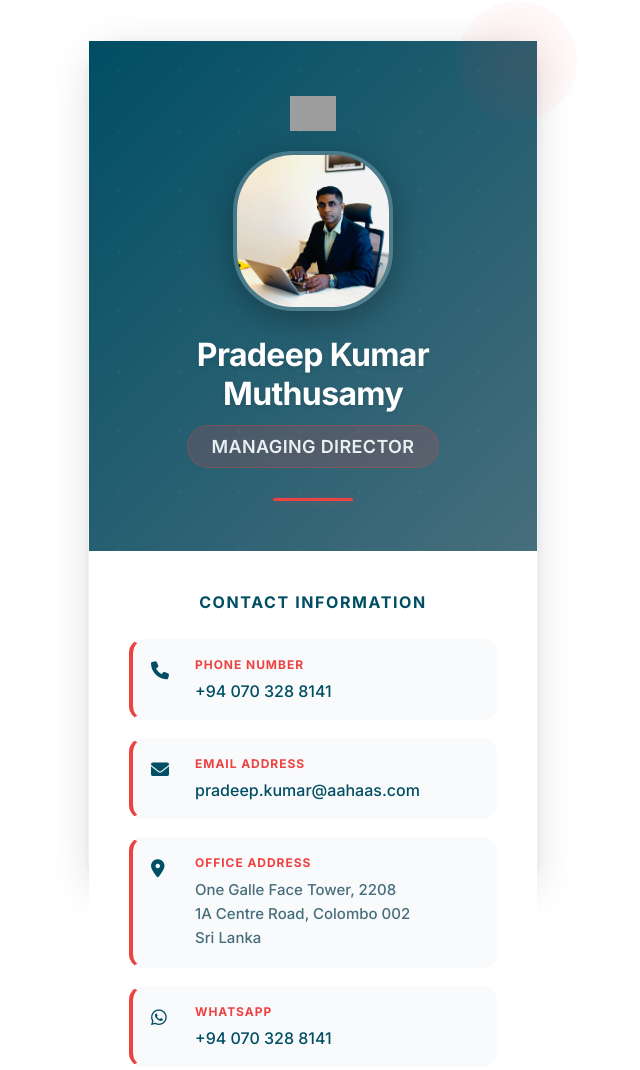
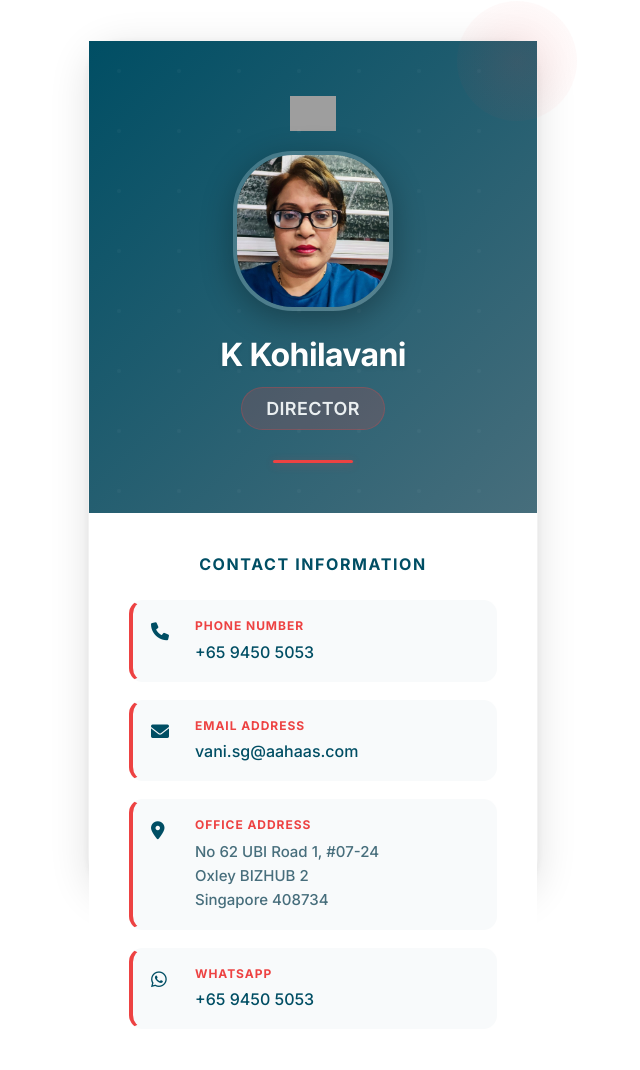
Before and after one commit to parindaSathsara/aahaas-profile, a plain HTML site: page index.html in a window 1280 px wide. Shown: the top 1070 px of the page, without its empty margins (327-967 px from the left). Drawn offline with Linux system fonts and the light colour scheme; grey boxes are pictures that could not be loaded.

```diff
--- a/index.html
+++ b/index.html
@@ -3,7 +3,7 @@
   <head>
     <meta charset="UTF-8" />
     <meta name="viewport" content="width=device-width, initial-scale=1.0" />
-    <title>Pradeep Kumar Muthusamy - Digital Visiting Card</title>
+    <title>K Kohilavani - Digital Visiting Card</title>
     <link
       href="https://cdnjs.cloudflare.com/ajax/libs/font-awesome/6.0.0/css/all.min.css"
       rel="stylesheet"
@@ -383,33 +383,33 @@
 
           <div class="photo-container">
             <img
-              src="./profile.jpeg"
-              alt="Pradeep Kumar Muthusamy"
+              src="./profile.jpg"
+              alt="K Kohilavani"
               class="profile-photo"
             />
           </div>
 
-          <div class="name">Pradeep Kumar Muthusamy</div>
-          <div class="designation">Managing Director</div>
+          <div class="name">K Kohilavani</div>
+          <div class="designation">Director</div>
           <div class="divider"></div>
         </div>
 
         <div class="contact-section">
           <div class="section-title">Contact Information</div>
 
-          <a href="tel:+940703288141" class="contact-item">
+          <a href="tel:+6594505053" class="contact-item">
             <i class="fas fa-phone contact-icon"></i>
             <div class="contact-content">
               <div class="contact-label">Phone Number</div>
-              <div class="contact-value">+94 070 328 8141</div>
+              <div class="contact-value">+65 9450 5053</div>
             </div>
           </a>
 
-          <a href="mailto:pradeep.kumar@aahaas.com" class="contact-item">
+          <a href="mailto:vani.sg@aahaas.com" class="contact-item">
             <i class="fas fa-envelope contact-icon"></i>
             <div class="contact-content">
               <div class="contact-label">Email Address</div>
-              <div class="contact-value">pradeep.kumar@aahaas.com</div>
+              <div class="contact-value">vani.sg@aahaas.com</div>
             </div>
           </a>
 
@@ -418,39 +418,38 @@
             <div class="contact-content">
               <div class="contact-label">Office Address</div>
               <div class="contact-value address-value">
-                One Galle Face Tower, 2208<br />1A Centre Road, Colombo 002<br />Sri
-                Lanka
+                No 62 UBI Road 1, #07-24<br />Oxley BIZHUB 2<br />Singapore 408734
               </div>
             </div>
           </div>
 
           <a
-            href="https://wa.me/940703288141"
+            href="https://wa.me/6594505053"
             target="_blank"
             class="contact-item"
           >
             <i class="fab fa-whatsapp contact-icon"></i>
             <div class="contact-content">
               <div class="contact-label">WhatsApp</div>
-              <div class="contact-value">+94 070 328 8141</div>
+              <div class="contact-value">+65 9450 5053</div>
             </div>
           </a>
         </div>
 
         <div class="action-buttons">
           <a
-            href="https://wa.me/940703288141"
+            href="https://wa.me/6594505053"
             class="action-btn whatsapp"
             target="_blank"
           >
             <i class="fab fa-whatsapp"></i>
             WhatsApp
           </a>
-          <a href="mailto:pradeep.kumar@aahaas.com" class="action-btn email">
+          <a href="mailto:vani.sg@aahaas.com" class="action-btn email">
             <i class="fas fa-envelope"></i>
             Email
           </a>
-          <a href="tel:+940703288141" class="action-btn primary">
+          <a href="tel:+6594505053" class="action-btn primary">
             <i class="fas fa-phone"></i>
             Call
           </a>
```
Also changed, not shown: profile.jpg (added), profile1.jpeg (renamed from profile.jpeg).
